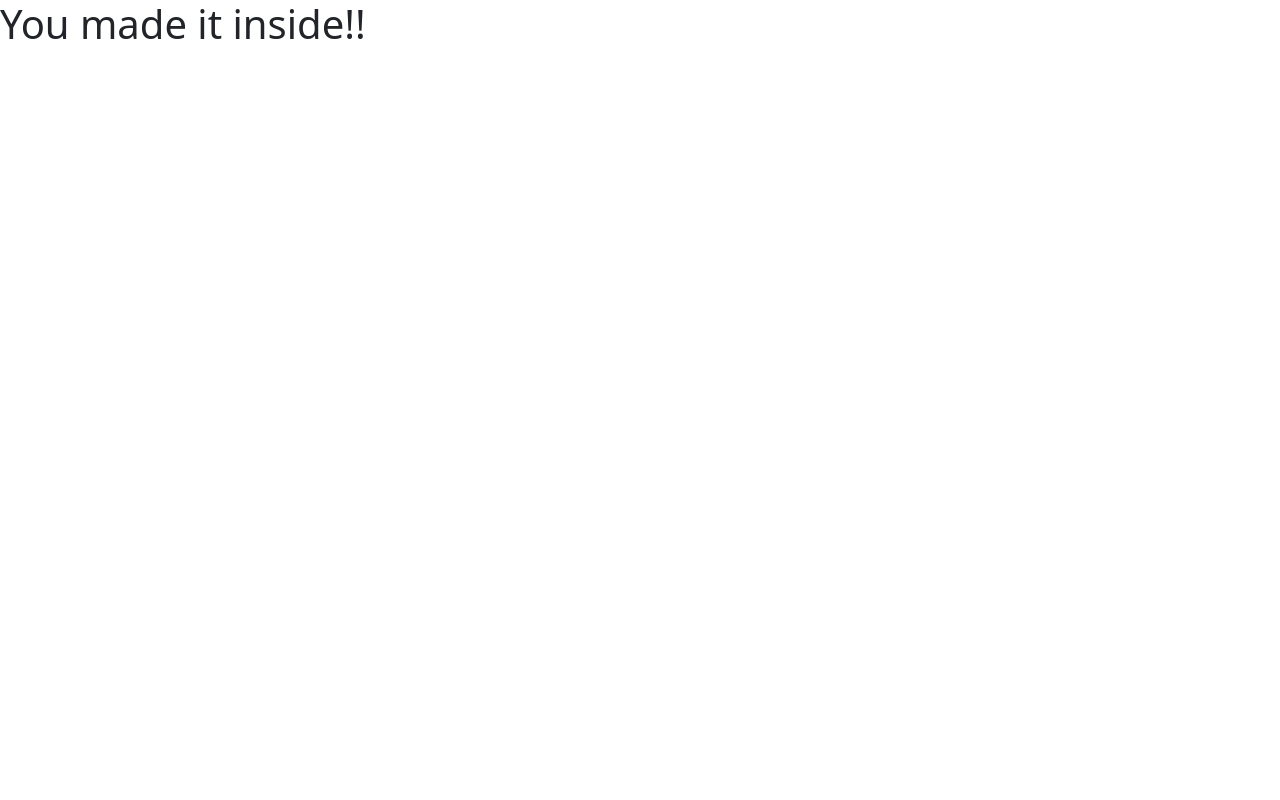
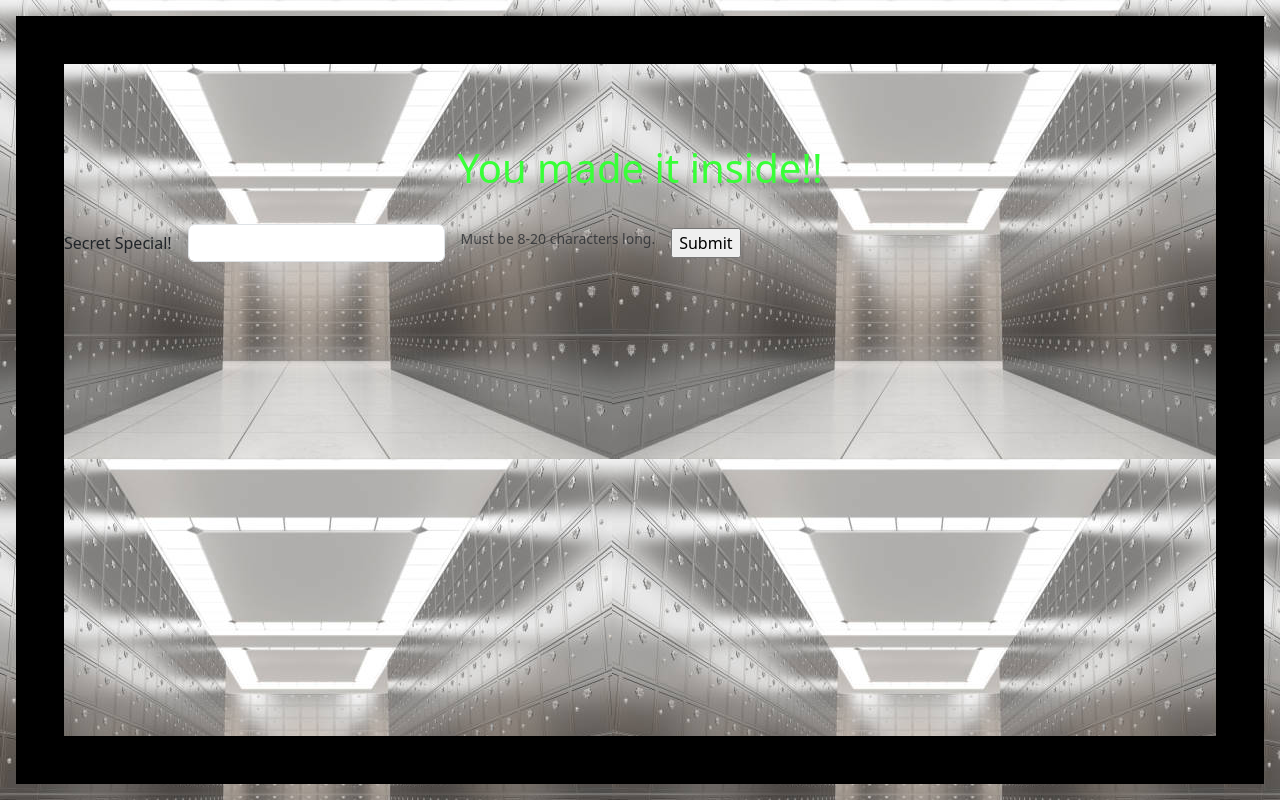
Before and after one commit to lushbudget/secure-the-vault2, a plain HTML site: page inside.html in a window 1280 px wide. Drawn offline with nearby package versions, Linux system fonts and the light colour scheme.

Commit message:
added an inside html page

```diff
--- a/inside.html
+++ b/inside.html
@@ -5,9 +5,24 @@
     <title>inside!!</title>
     <script defer src="https://cdn.jsdelivr.net/npm/bootstrap@5.3.3/dist/js/bootstrap.bundle.min.js" integrity="sha384-YvpcrYf0tY3lHB60NNkmXc5s9fDVZLESaAA55NDzOxhy9GkcIdslK1eN7N6jIeHz" crossorigin="anonymous"></script>
     <link href="https://cdn.jsdelivr.net/npm/bootstrap@5.3.3/dist/css/bootstrap.min.css" rel="stylesheet" integrity="sha384-QWTKZyjpPEjISv5WaRU9OFeRpok6YctnYmDr5pNlyT2bRjXh0JMhjY6hW+ALEwIH" crossorigin="anonymous">
+    <link rel="stylesheet" href="style.css">
   </head>
   <body>
     <h1>You made it inside!!</h1>
-
+  </br>
+    <div class="row g-3 align-items-center">
+      <div class="col-auto">
+        <label for="inputPassword6" class="col-form-label">Secret Special!</label>
+      </div>
+      <div class="col-auto">
+        <input type="password" id="inputPassword6" class="form-control" aria-describedby="passwordHelpInline">
+      </div>
+      <div class="col-auto">
+        <span id="passwordHelpInline" class="form-text">
+          Must be 8-20 characters long.
+        </span>
+        <input id="submitButton" type="submit">
+      </div>
+    </div>
   </body>
 </html>
--- /dev/null
+++ b/style.css
@@ -0,0 +1,15 @@
+body {
+  background-image: url('./images/inside-vault.jpg');
+  background-repeat: repeat;
+  margin: 1em;
+  border: 3em, solid, black;
+}
+h1 {
+  color: rgb(56, 255, 56);
+  text-align: center;
+  margin-top: 2em;
+}
+#submitButton {
+  float: right;
+  margin-left: 1em;
+}
```
Also changed, not shown: images/inside-vault.jpg (added).
